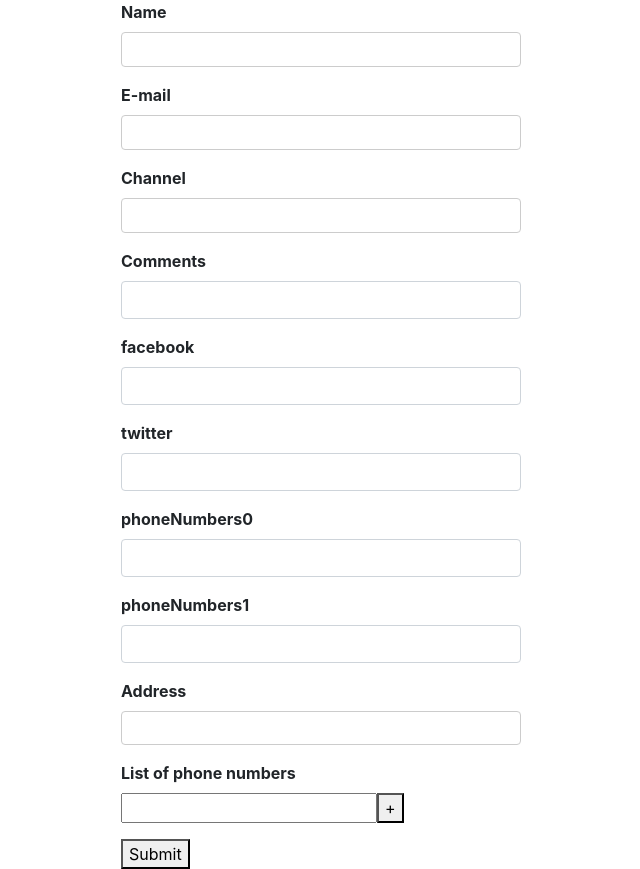
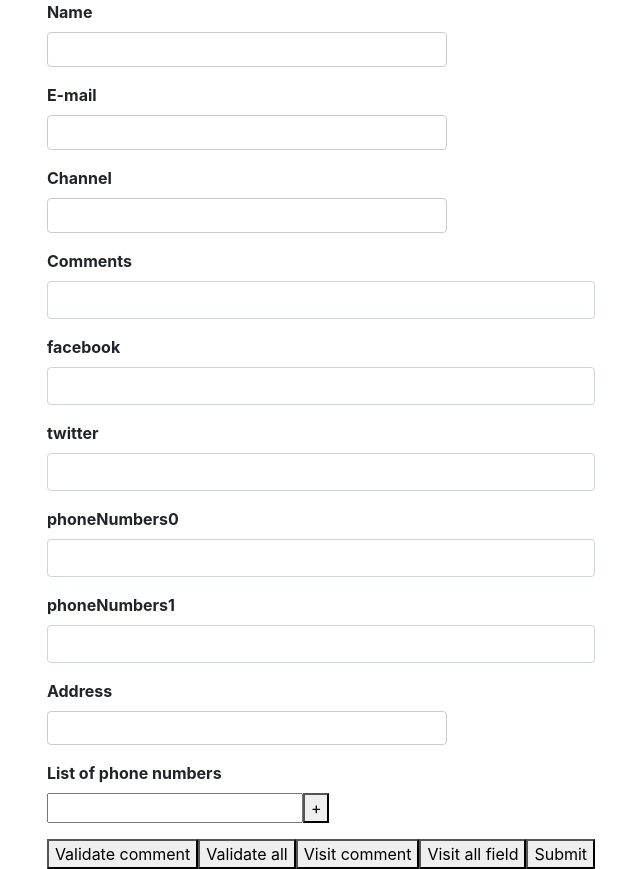
Before and after one commit to javix70/onlyformik, a React (Create React App) app: page / in a window 1280 px wide. Shown: the whole page, without its empty margins (319-959 px from the left). Built offline with nearby package versions, Linux system fonts and the light colour scheme.

Commit message:
formik prop in form manually trigering validation

```diff
--- a/src/components/Formulario.jsx
+++ b/src/components/Formulario.jsx
@@ -29,6 +29,7 @@
 })
 
 const validationComments = value => {
+  //field lvl
   let error
   if (!value) {
     error = "Requerido!"
@@ -38,12 +39,16 @@
 const Formulario = () => {
 return (
   <Formik
+    // Top level
     initialValues={initialValues}
     validationSchema={validationSchema}
     onSubmit={onSubmit}
     // validateOnChange={false} //valida field con onchange
     // validateOnBlur={false} //valida los field con touch
   >
+    {formik => {
+        console.log(formik)
+        return(
           <Form >
           <div className="form-group">
             <label htmlFor='name'>Name</label>
@@ -157,7 +162,7 @@
                   // console.log(fieldArrayProps)
                   const {form, push, remove} = fieldArrayProps
                   const {values} = form
-              console.log(form.errors)
+                  // console.log(form.errors)
                   const {phNumbers} = values
                   return(
                     <div>
@@ -178,8 +183,21 @@
             </FieldArray>
             <ErrorMessage name='phNumbers' />
           </div>
+          <button type="button" onClick={()=> formik.validateField("comments")}>Validate comment</button>
+          <button type="button" onClick={()=> formik.validateForm()}>Validate all</button>
+          <button type="button" onClick={()=> formik.setFieldTouched("comments")}>Visit comment</button>
+          <button type="button" onClick={()=> formik.setTouched({
+            name:true,
+            email:true,
+            channel:true,
+            comments:true
+          })}>Visit all field</button>
           <button type='submit'>Submit</button>
         </Form>
+        )
+      }
+    }
+
   </Formik>
   )
 }
```
Lines whose indentation alone changed are shown as unchanged.
